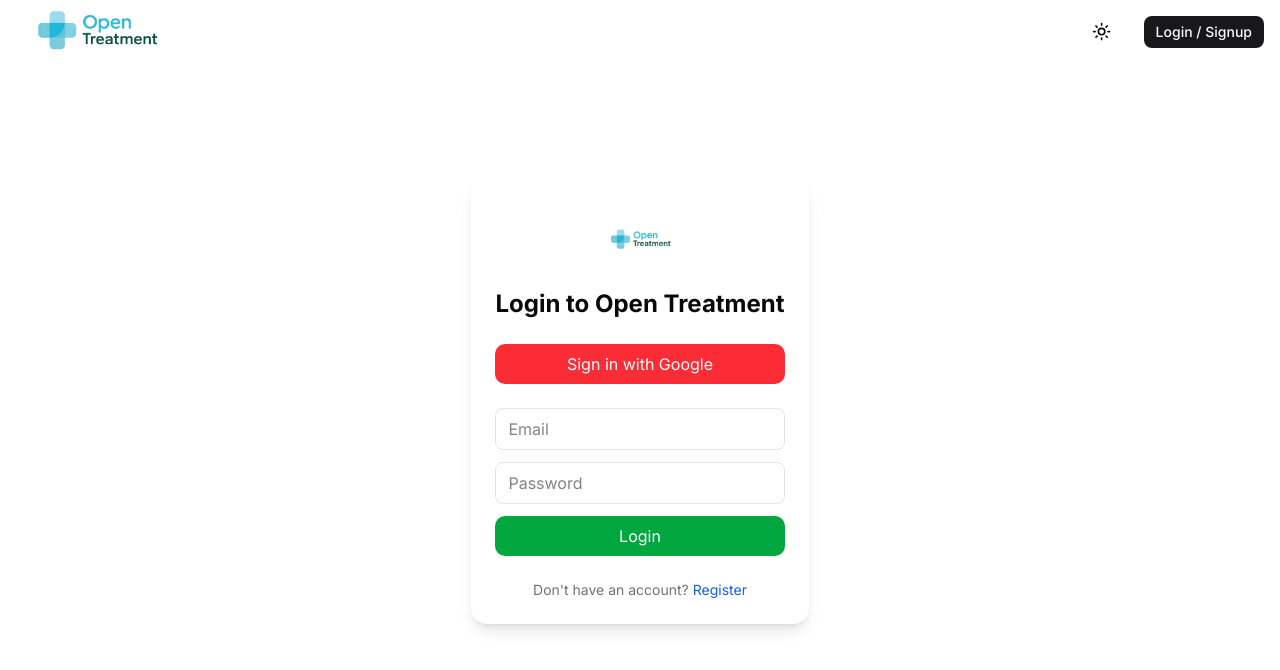
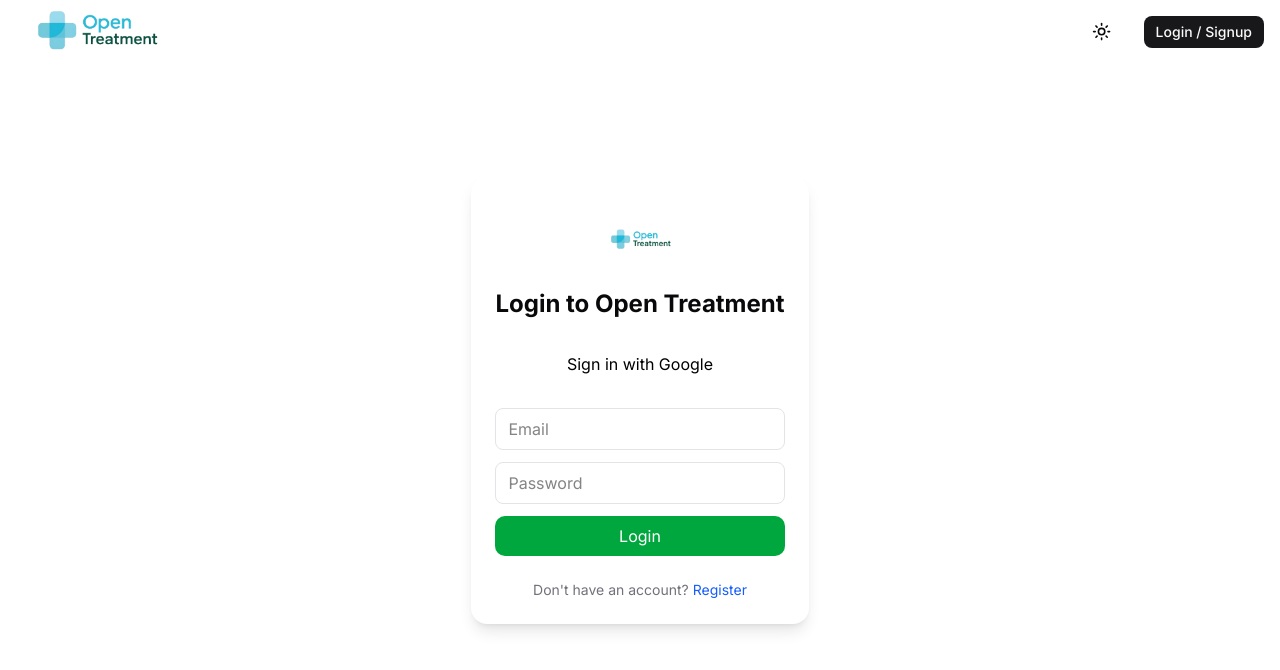
Before and after one commit to Lalitchaudhary01/Opentreatments, a Next.js app: page /auth in a window 1280 px wide. Shown: the top 670 px of the page. Built offline with nearby package versions, Linux system fonts and the light colour scheme; no server answers.

Commit message:
fix error

```diff
--- a/features/auth/components/LoginForm.tsx
+++ b/features/auth/components/LoginForm.tsx
@@ -108,7 +108,7 @@ export default function AuthForm() {
         {mode === "login" && (
           <button
             onClick={() => signIn("google", { callbackUrl: "/" })}
-            className="w-full bg-red-500 hover:bg-red-600 text-white py-2 rounded-lg transition"
+            className="w-full bg-white hover:bg-red-600 text-black py-2 rounded-lg transition"
           >
             Sign in with Google
           </button>
--- a/package.json
+++ b/package.json
@@ -6,7 +6,8 @@
     "dev": "next dev --turbopack",
     "build": "next build --turbopack",
     "start": "next start",
-    "lint": "eslint"
+    "lint": "eslint",
+    "postinstall": "prisma generate"
   },
   "dependencies": {
     "@hookform/resolvers": "^5.2.1",
```
Also changed, not shown: features/auth/components/SignupForm.tsx (deleted).
